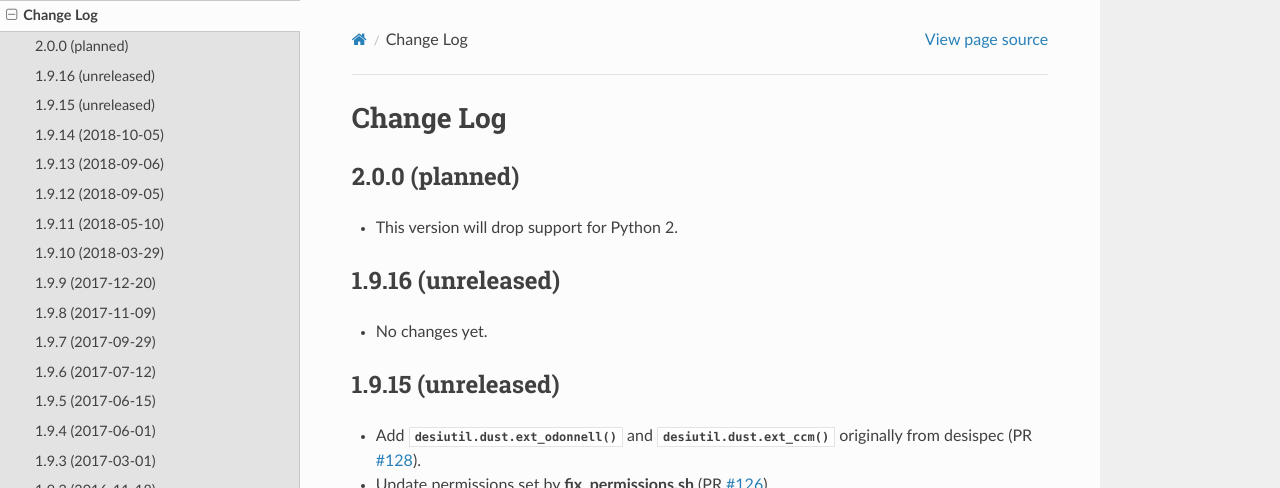
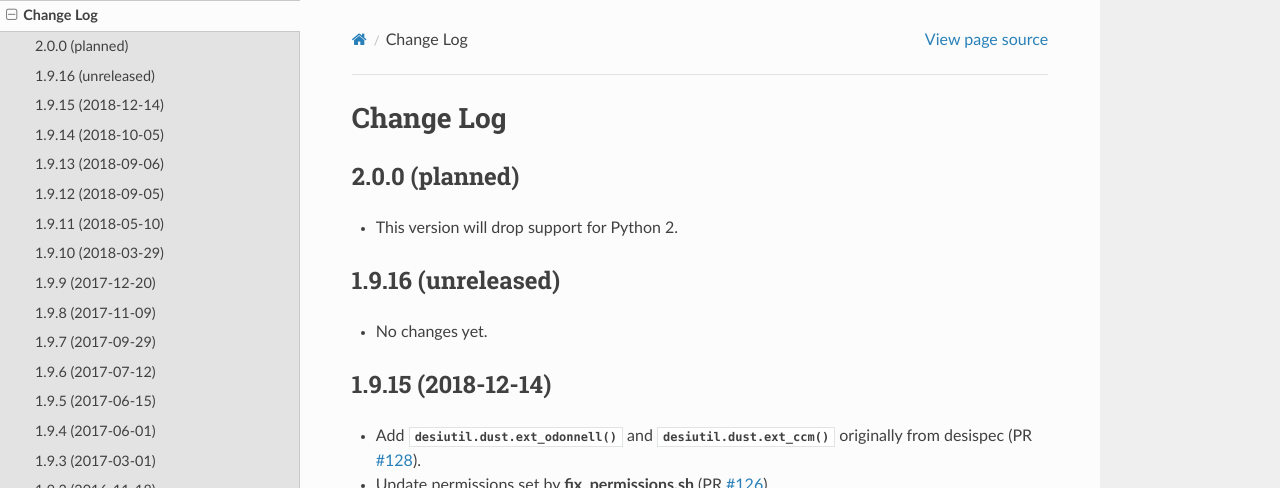
Before and after one commit to desihub/desiutil, a Sphinx documentation site: the page built from doc/changes.rst, in a window 1280 px wide and 900 px high. Shown: the top 488 px of the window. Built offline with Sphinx 7.4.7 and the Read the Docs theme 2.0.0, drawn with Linux system fonts in a browser that asks for light colours.

Commit message:
correct 1.9.15 release date

```diff
--- a/doc/changes.rst
+++ b/doc/changes.rst
@@ -12,7 +12,7 @@ Change Log
 
 * No changes yet.
 
-1.9.15 (unreleased)
+1.9.15 (2018-12-14)
 -------------------
 
 * Add :func:`desiutil.dust.ext_odonnell` and :func:`desiutil.dust.ext_ccm`
```
